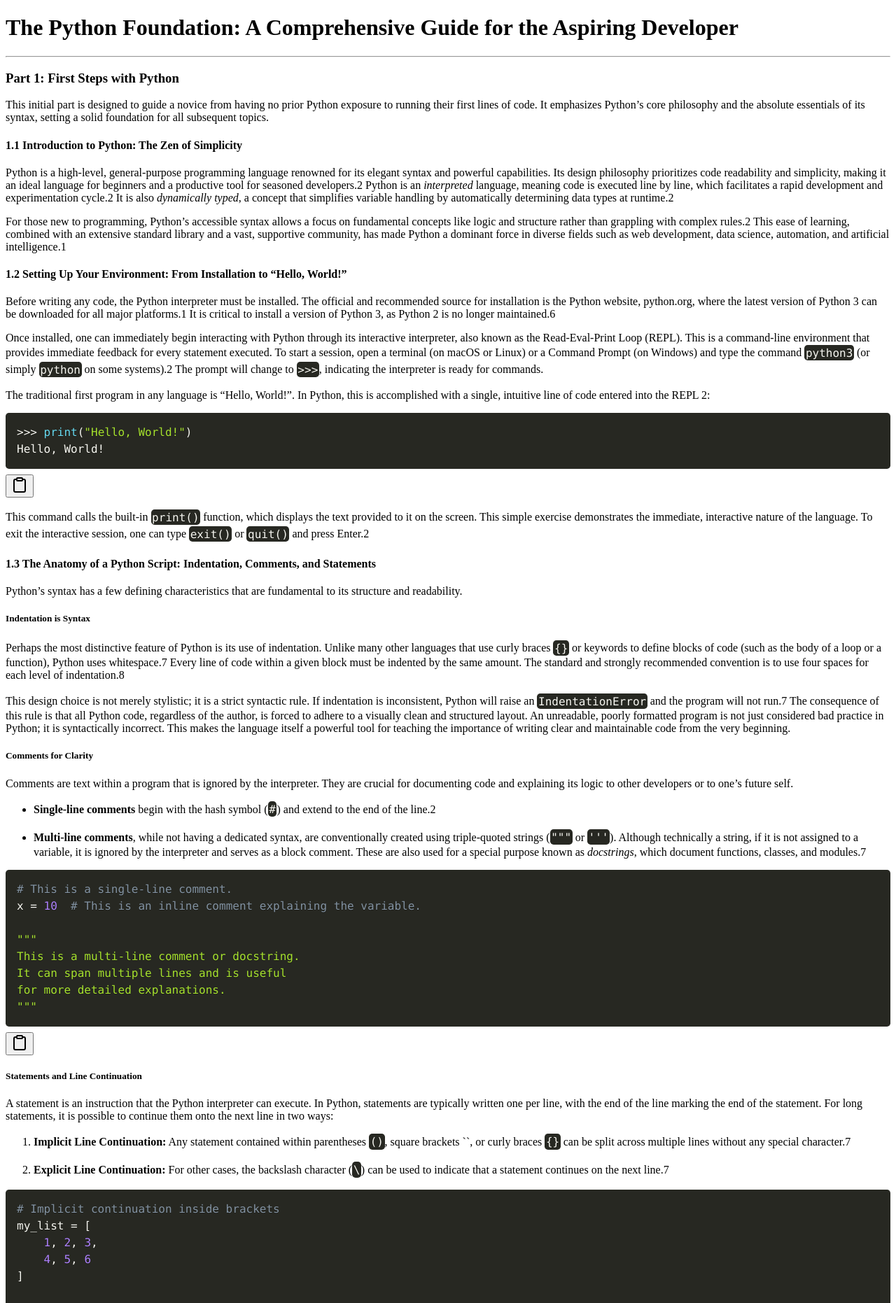
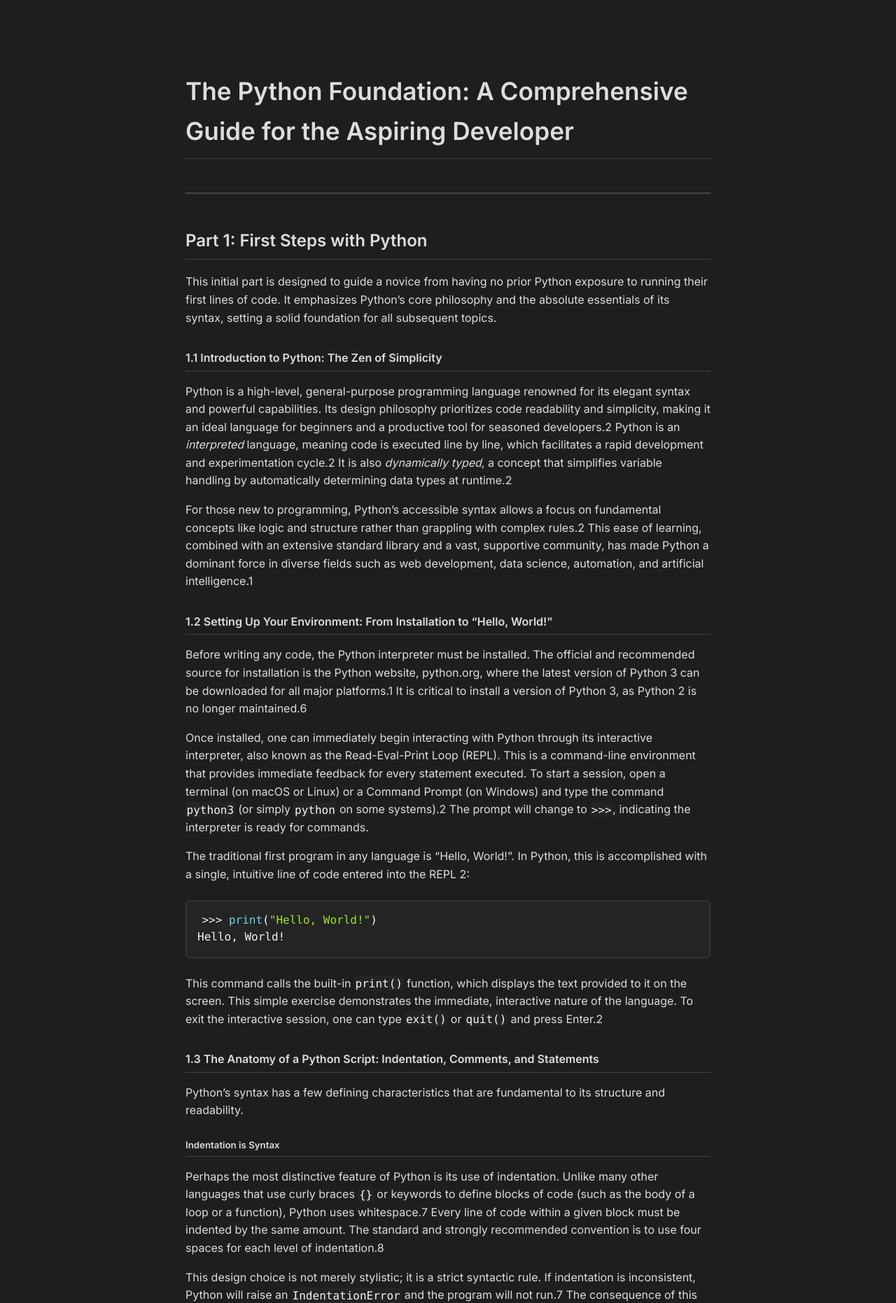
Before and after one commit to qtremors/research, a Jekyll site: the page built from _python/python_beginner.md, in a window 1280 px wide. Shown: the top 1862 px of the page at 70% size. Built offline with Jekyll 4.4.1, drawn with Linux system fonts in a browser that asks for light colours; nearby versions of some CDN libraries.

Commit message:
fixed css location

```diff
--- a/_layouts/default.html
+++ b/_layouts/default.html
@@ -16,7 +16,7 @@
 
     <link href="https://cdnjs.cloudflare.com/ajax/libs/prism/1.29.0/themes/prism-okaidia.min.css" rel="stylesheet" />
 
-    <link rel="stylesheet" href="default.css">
+    <link rel="stylesheet" href="{{ '/assets/css/default.css' | relative_url }}">
 </head>
 <body>
     <main>
```
Also changed, not shown: assets/css/default.css (renamed from _layouts/default.css).
